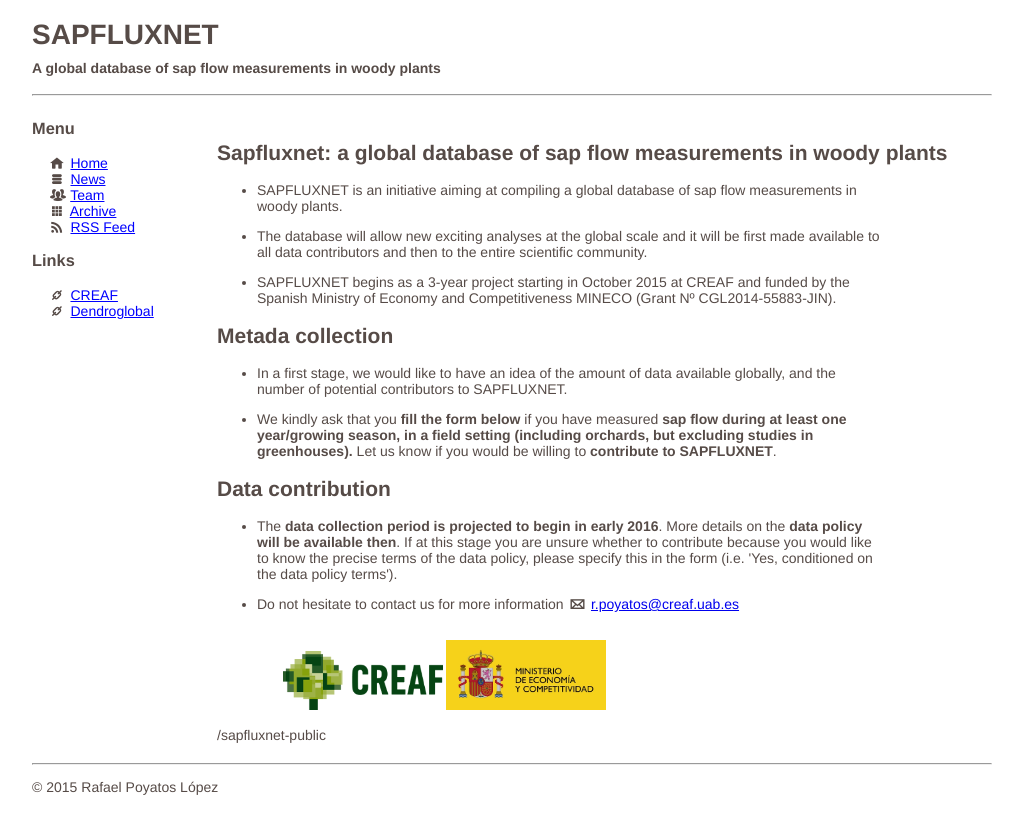
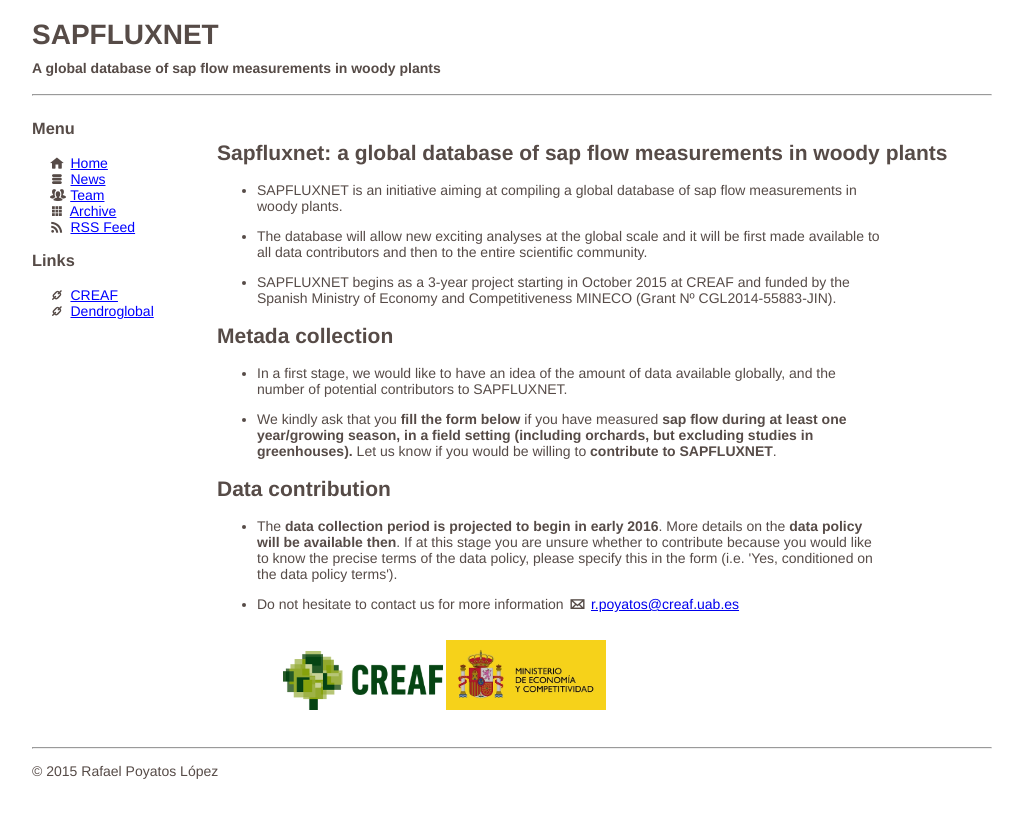
Before and after one commit to sapfluxnet/sapfluxnet-public, a Jekyll site: the page built from index.html, in a window 1280 px wide. Shown: the top 834 px of the page, without its empty margins (26-1049 px from the left). Built offline with Jekyll 4.4.1, drawn with Linux system fonts in a browser that asks for light colours; Markdown is read by kramdown in place of the engine named in the settings; the list of posts is cut into pages by our own code.

Commit message:
Removed test site.baseurl tag

```diff
--- a/index.html
+++ b/index.html
@@ -45,7 +45,7 @@ Let us know if you would be willing to <strong>contribute to SAPFLUXNET</strong>
         </p>
     </div>
 </div>
-{{ site.baseurl }}
+
 </div>
 
 
```
